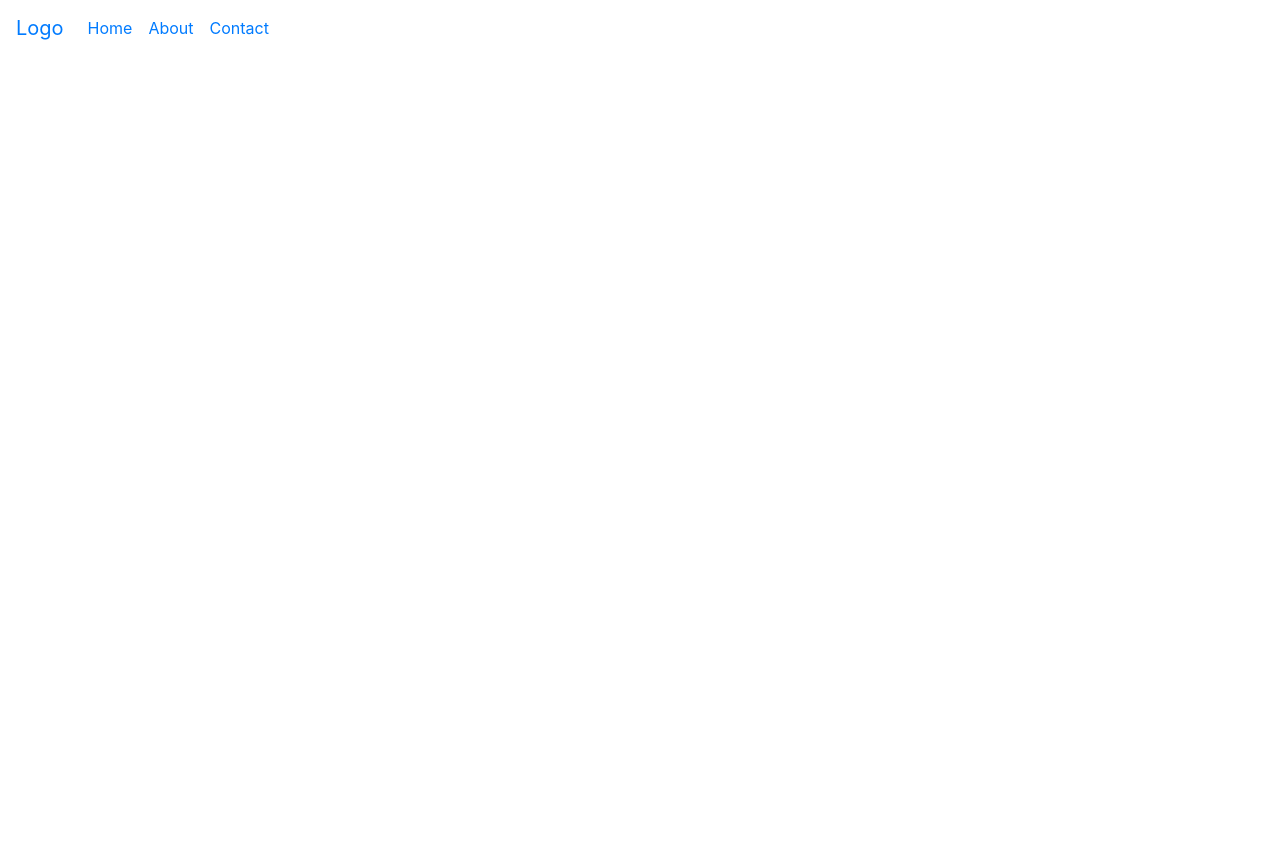
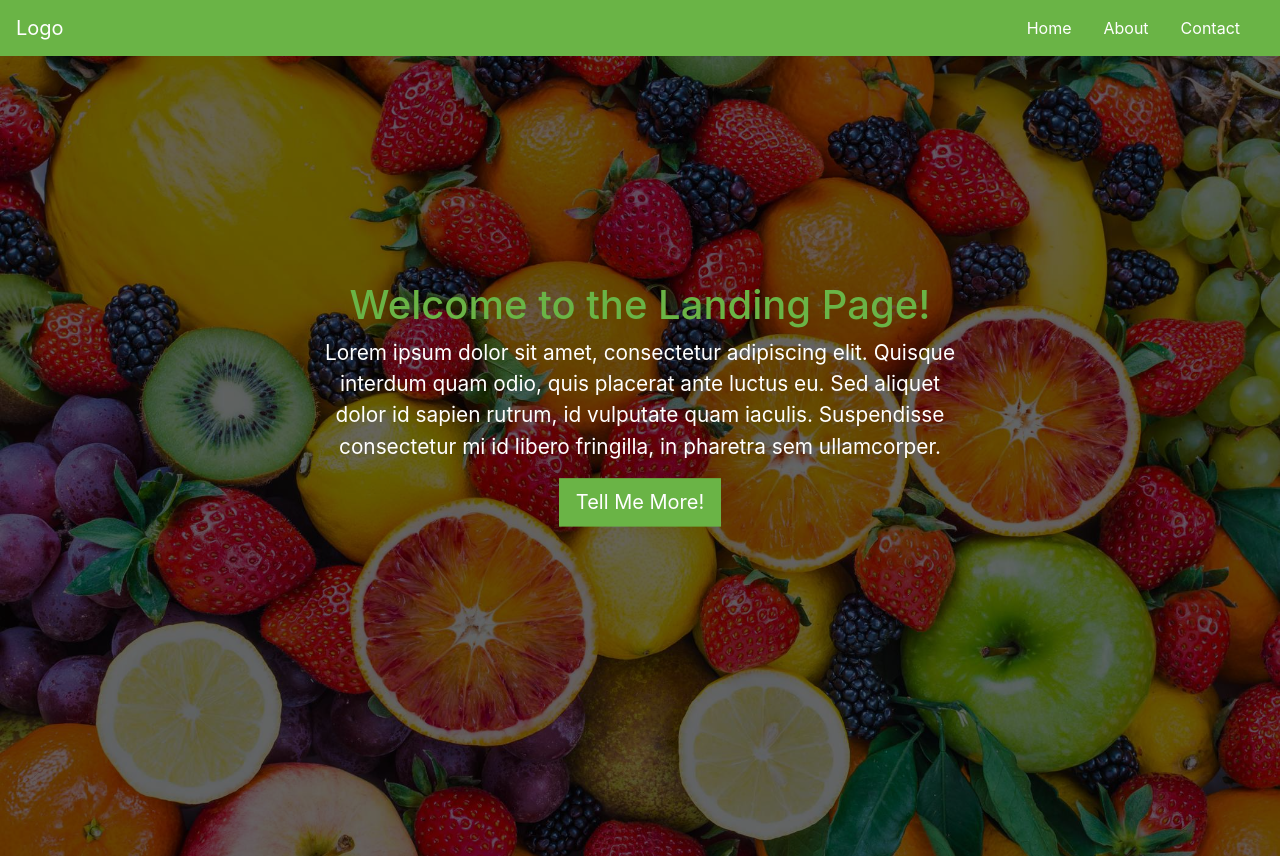
Before and after one commit to rhsmgunn/webtest, a plain HTML site: page index.html in a window 1280 px wide. Before the commit the page ends 800 px from the top, so only its background shows below. Drawn offline with nearby package versions, Linux system fonts and the light colour scheme.

Commit message:
halfway through TUT

```diff
--- a/index.html
+++ b/index.html
@@ -6,6 +6,8 @@
     <meta charset="utf-8">
     <meta name="viewport" content="width=device-width, initial-scale=1">
     <link rel="stylesheet" href="https://stackpath.bootstrapcdn.com/bootstrap/4.1.3/css/bootstrap.min.css" integrity="sha384-MCw98/SFnGE8fJT3GXwEOngsV7Zt27NXFoaoApmYm81iuXoPkFOJwJ8ERdknLPMO" crossorigin="anonymous">
+    <link rel="stylesheet" type="text/css" href="main.css">
+
   </head>
 <body>
   <nav class="navbar navbar-expand-md">
@@ -28,6 +30,19 @@
     </div>
   </nav>
 
+  <header class="page-header header container-fluid">
+    <div class="overlay"> </div>
+    <div class="description">
+      <h1>Welcome to the Landing Page!</h1>
+      <p>Lorem ipsum dolor sit amet, consectetur adipiscing elit. Quisque interdum quam odio, quis placerat ante luctus eu. Sed aliquet dolor id sapien rutrum, id vulputate quam iaculis. Suspendisse consectetur mi id libero fringilla, in pharetra sem ullamcorper.</p>
+      <button class="btn btn-outline-secondary btn-lg">Tell Me More!</button>
+    </div>
+
+
+
+  </header>
+
+
 
 
 
@@ -37,5 +52,6 @@
 
 <script src="https://code.jquery.com/jquery-3.3.1.slim.min.js" integrity="sha384-q8i/X+965DzO0rT7abK41JStQIAqVgRVzpbzo5smXKp4YfRvH+8abtTE1Pi6jizo" crossorigin="anonymous"></script>
 <script src="https://stackpath.bootstrapcdn.com/bootstrap/4.1.3/js/bootstrap.min.js" integrity="sha384-ChfqqxuZUCnJSK3+MXmPNIyE6ZbWh2IMqE241rYiqJxyMiZ6OW/JmZQ5stwEULTy" crossorigin="anonymous"></script>
+<script src="main.js"></script>
 </body>
 </html>
--- a/main.css
+++ b/main.css
@@ -0,0 +1,69 @@
+body {
+    padding: 0;
+    margin: 0;
+    background: #f2f6e9;
+  }
+  /*--- navigation bar ---*/
+  .navbar {
+    background:#6ab446;
+  }
+  .nav-link,
+  .navbar-brand {
+    color: #fff;
+    cursor: pointer;
+  }
+  .nav-link {
+    margin-right: 1em !important;
+  }
+  .nav-link:hover {
+    color: #000;
+  }
+  .navbar-collapse {
+    justify-content: flex-end;
+  }
+
+  /* --- Header --- */
+
+  .header {
+    background-image: url('images/header-background.jpg');
+    background-size: cover;
+    background-position: center;
+    position: relative;
+  }
+
+  .overlay {
+    position: absolute;
+    min-height: 100%;
+    min-width: 100%;
+    left: 0;
+    top: 0;
+    background: rgba(0, 0, 0, 0.6);
+  }
+
+  .description {
+    left: 50%;
+    position: absolute;
+    top: 45%;
+    transform: translate(-50%, -55%);
+    text-align: center;
+  }
+  .description h1 {
+    color: #6ab446;
+  }
+  .description p {
+    color: #fff;
+    font-size: 1.3rem;
+    line-height: 1.5;
+  }
+
+  .description button {
+    border:1px solid #6ab446;
+    background:#6ab446;
+    border-radius: 0;
+    color:#fff;
+  }
+  .description button:hover {
+    border:1px solid #fff;
+    background:#fff;
+    color:#000;
+  }
--- /dev/null
+++ b/main.js
@@ -0,0 +1,3 @@
+$(document).ready(function(){
+    $('.header').height($(window).height());
+  })
```
Also changed, not shown: images/header-background.jpg (added).
